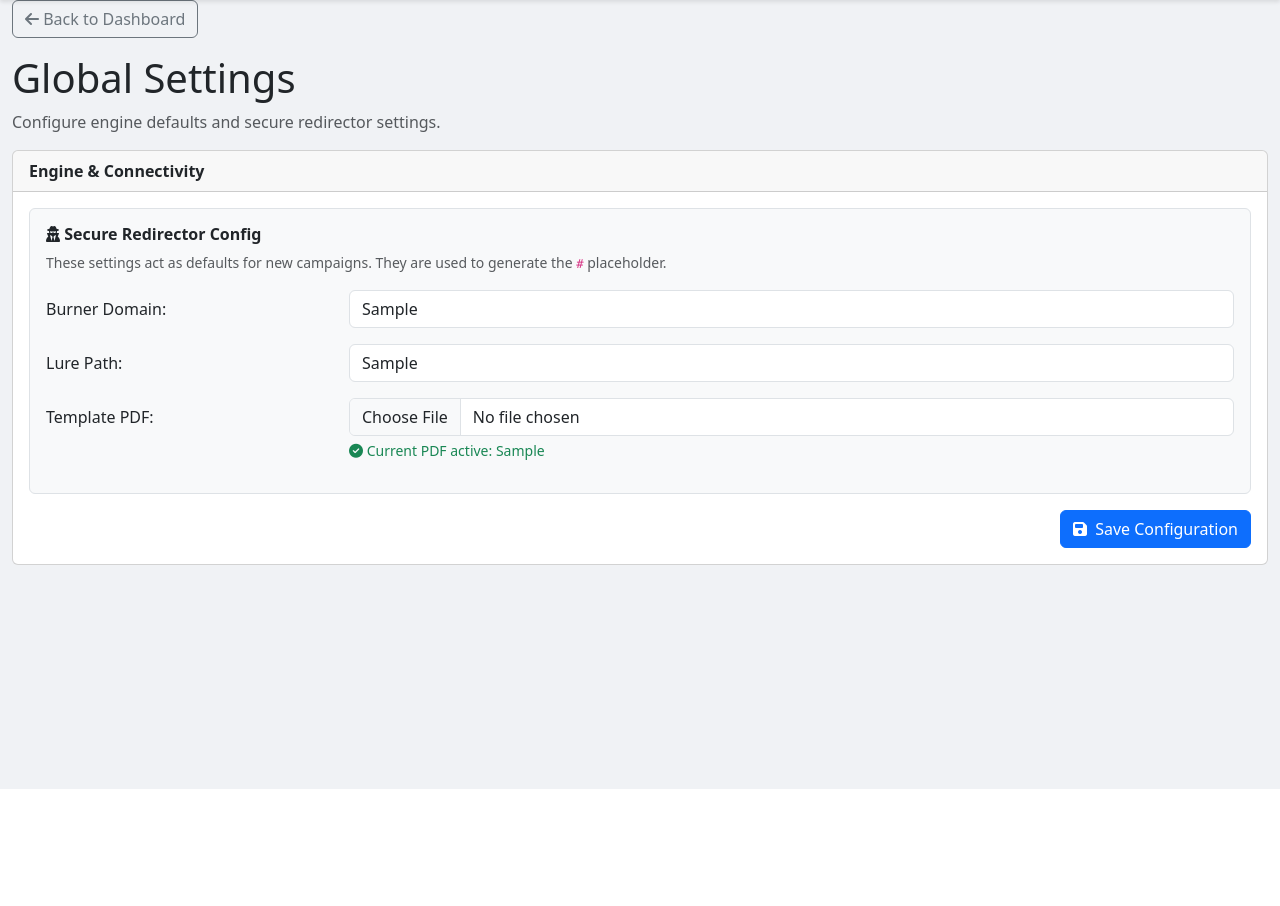
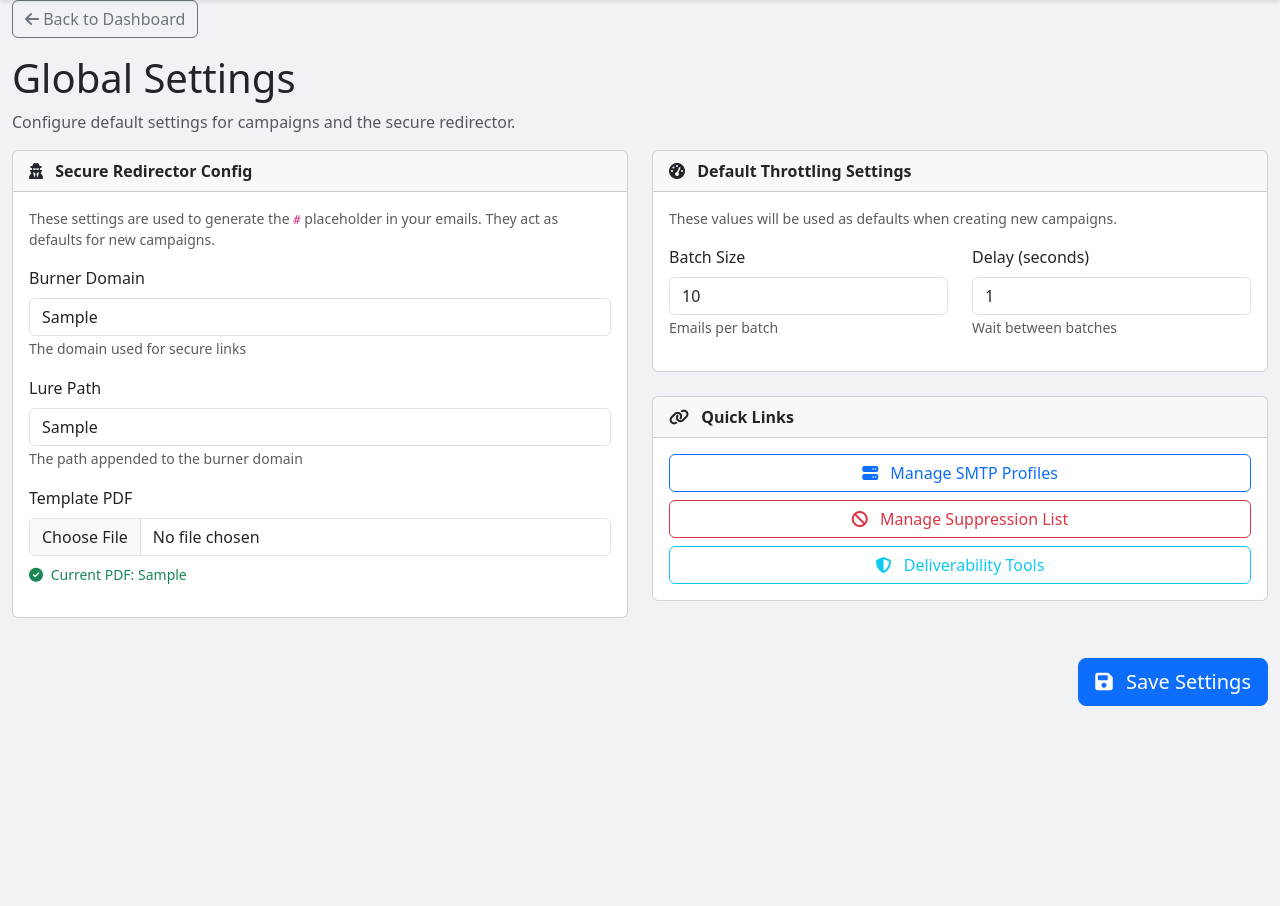
Before and after one commit to Sussyfreelandx/smtpweb, a Flask app: template app/templates/settings_general.html in a window 1280 px wide. Shown: the part 56-962 px from the top of the page. Before the commit the page ends 845 px from the top, so only its background shows below. Run offline with Flask 2, Linux system fonts and the light colour scheme; tables that the repository leaves empty hold one stand-in row (values such as "Sample post"); the template is opened without the code that fills it: values that come from a table or form of the project are taken from there, most other values are stand-ins (such as "Sample title", 1, 10 or a date in 2020).

Commit message:
Update settings_general.html

```diff
--- a/app/templates/settings_general.html
+++ b/app/templates/settings_general.html
@@ -7,53 +7,111 @@
     </a>
 </div>
 
-<h1>Global Settings</h1>
-<p class="text-muted">Configure engine defaults and secure redirector settings.</p>
+<h1 class="mb-2">Global Settings</h1>
+<p class="text-muted">Configure default settings for campaigns and the secure redirector.</p>
 
-<div class="card mb-4">
-    <div class="card-header fw-bold">Engine & Connectivity</div>
-    <div class="card-body">
-        <form method="POST" enctype="multipart/form-data">
+<form method="POST" enctype="multipart/form-data">
+    <input type="hidden" name="csrf_token" value="{{ csrf_token() }}">
 
-            <div class="border p-3 rounded mb-3 bg-light">
-                <h6 class="fw-bold"><i class="fas fa-user-secret"></i> Secure Redirector Config</h6>
-                <p class="small text-muted mb-3">These settings act as defaults for new campaigns. They are used to generate the <code>{{ secure_link }}</code> placeholder.</p>
+    <div class="row">
+        <div class="col-lg-6">
+            <!-- Secure Redirector Config -->
+            <div class="card mb-4">
+                <div class="card-header fw-bold">
+                    <i class="fas fa-user-secret me-2"></i> Secure Redirector Config
+                </div>
+                <div class="card-body">
+                    <p class="small text-muted mb-3">
+                        These settings are used to generate the <code>{{secure_link}}</code> placeholder in your emails.
+                        They act as defaults for new campaigns.
+                    </p>
 
-                <div class="mb-3 row">
-                    <label class="col-sm-3 col-form-label">Burner Domain:</label>
-                    <div class="col-sm-9">
-                        <input type="text" class="form-control" name="burner_domain" value="{{ settings.burner_domain }}" placeholder="e.g. secure-docs-gateway.com">
+                    <div class="mb-3">
+                        <label class="form-label">Burner Domain</label>
+                        <input type="text" class="form-control" name="burner_domain"
+                               value="{{ settings.burner_domain or '' }}"
+                               placeholder="e.g., secure-docs-gateway.com">
+                        <small class="text-muted">The domain used for secure links</small>
                     </div>
-                </div>
 
-                <div class="mb-3 row">
-                    <label class="col-sm-3 col-form-label">Lure Path:</label>
-                    <div class="col-sm-9">
-                        <input type="text" class="form-control" name="lure_path" value="{{ settings.lure_path }}" placeholder="e.g. auth/login/v2">
+                    <div class="mb-3">
+                        <label class="form-label">Lure Path</label>
+                        <input type="text" class="form-control" name="lure_path"
+                               value="{{ settings.lure_path or '' }}"
+                               placeholder="e.g., auth/login/v2">
+                        <small class="text-muted">The path appended to the burner domain</small>
                     </div>
-                </div>
 
-                <div class="mb-3 row">
-                    <label class="col-sm-3 col-form-label">Template PDF:</label>
-                    <div class="col-sm-9">
-                        <div class="input-group">
-                            <input type="file" class="form-control" name="template_pdf" accept=".pdf">
-                        </div>
+                    <div class="mb-3">
+                        <label class="form-label">Template PDF</label>
+                        <input type="file" class="form-control" name="template_pdf" accept=".pdf">
                         {% if settings.template_pdf_path %}
-                            <div class="form-text text-success">
-                                <i class="fas fa-check-circle"></i> Current PDF active: {{ settings.template_pdf_path.split('/')[-1] }}
+                            <div class="form-text text-success mt-2">
+                                <i class="fas fa-check-circle me-1"></i>
+                                Current PDF:  {{ settings.template_pdf_path.split('/')[-1] }}
                             </div>
+                        {% else %}
+                            <small class="text-muted">Upload a PDF template for personalized attachments</small>
                         {% endif %}
                     </div>
                 </div>
             </div>
+        </div>
 
-            <div class="d-flex justify-content-end">
-                <button type="submit" class="btn btn-primary">
-                    <i class="fas fa-save me-1"></i> Save Configuration
-                </button>
+        <div class="col-lg-6">
+            <!-- Default Throttling -->
+            <div class="card mb-4">
+                <div class="card-header fw-bold">
+                    <i class="fas fa-tachometer-alt me-2"></i> Default Throttling Settings
+                </div>
+                <div class="card-body">
+                    <p class="small text-muted mb-3">
+                        These values will be used as defaults when creating new campaigns.
+                    </p>
+
+                    <div class="row">
+                        <div class="col-md-6 mb-3">
+                            <label class="form-label">Batch Size</label>
+                            <input type="number" class="form-control" name="default_throttle_amount"
+                                   value="{{ settings.default_throttle_amount or 20 }}" min="1">
+                            <small class="text-muted">Emails per batch</small>
+                        </div>
+                        <div class="col-md-6 mb-3">
+                            <label class="form-label">Delay (seconds)</label>
+                            <input type="number" class="form-control" name="default_throttle_delay"
+                                   value="{{ settings.default_throttle_delay or 60 }}" min="1">
+                            <small class="text-muted">Wait between batches</small>
+                        </div>
+                    </div>
+                </div>
             </div>
-        </form>
+
+            <!-- Quick Links -->
+            <div class="card">
+                <div class="card-header fw-bold">
+                    <i class="fas fa-link me-2"></i> Quick Links
+                </div>
+                <div class="card-body">
+                    <div class="d-grid gap-2">
+                        <a href="{{ url_for('main.smtp_profiles') }}" class="btn btn-outline-primary">
+                            <i class="fas fa-server me-2"></i> Manage SMTP Profiles
+                        </a>
+                        <a href="{{ url_for('main.suppression_list') }}" class="btn btn-outline-danger">
+                            <i class="fas fa-ban me-2"></i> Manage Suppression List
+                        </a>
+                        <a href="{{ url_for('main.deliverability_tools') }}" class="btn btn-outline-info">
+                            <i class="fas fa-shield-alt me-2"></i> Deliverability Tools
+                        </a>
+                    </div>
+                </div>
+            </div>
+        </div>
     </div>
-</div>
+
+    <div class="d-flex justify-content-end mt-3">
+        <button type="submit" class="btn btn-primary btn-lg">
+            <i class="fas fa-save me-2"></i> Save Settings
+        </button>
+    </div>
+</form>
 {% endblock %}
```
